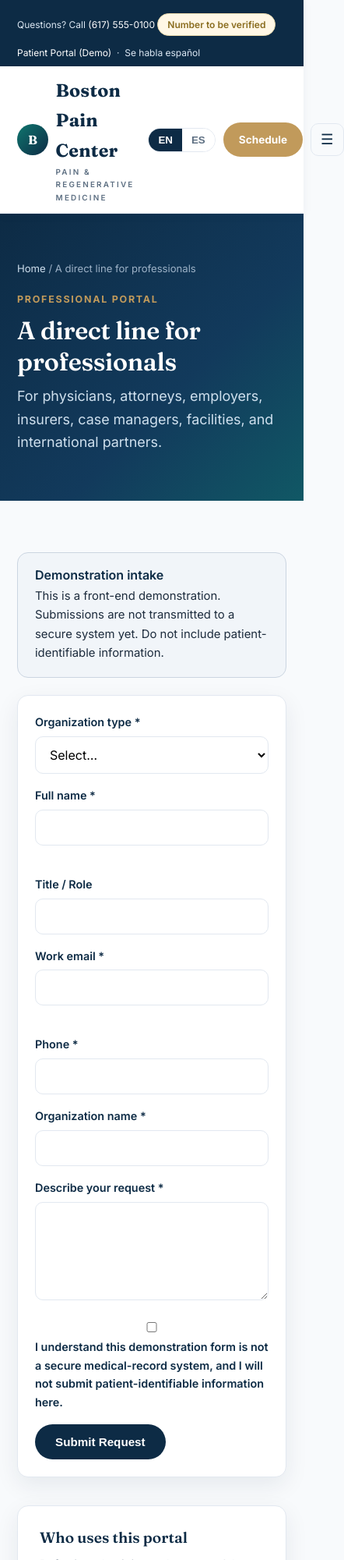
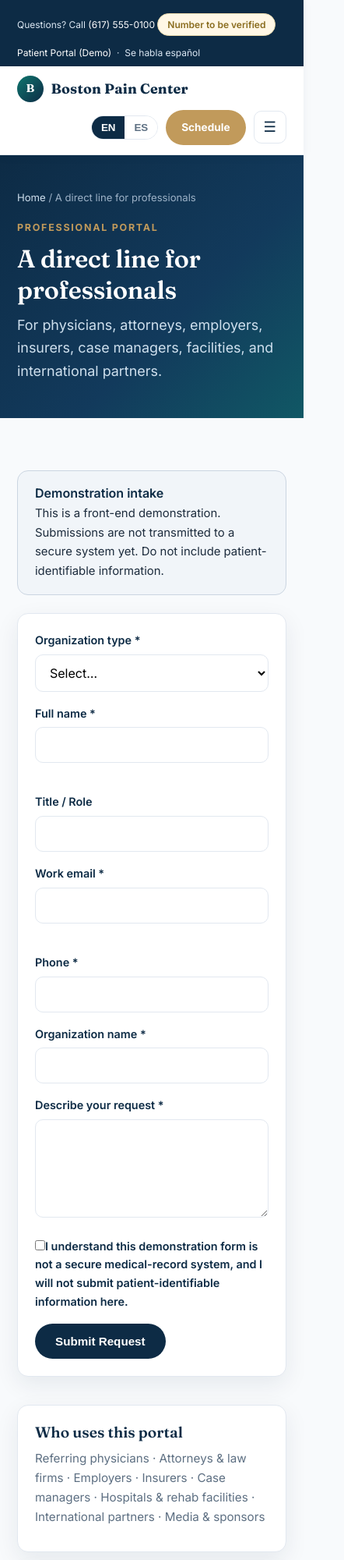
Before and after one commit to DrMorgan73/Boston-pain-center, a plain HTML site: page professional-portal.html in a window 390 px wide. Shown: the top 2000 px of the page at 78% size, 442 px wide, since content can reach past the window. Drawn offline with Linux system fonts and the light colour scheme.

Commit message:
Mobile-friendly pass: fix header overflow, checkbox layout, menu close, touch targets
- Header wraps cleanly on small phones (smaller wordmark, subtitle hidden)
- Fixed consent checkboxes stretching full-width (were broken by width:100% on inputs)
- Mobile menu now closes when a link is tapped
- Larger tap targets on mobile nav links; tighter hero/CTA/card spacing under 640px

```diff
--- a/assets/css/style.css
+++ b/assets/css/style.css
@@ -109,7 +109,7 @@
 .field.invalid input,.field.invalid select,.field.invalid textarea{border-color:var(--danger)}
 .field.invalid .err{display:block}
 .checkrow{display:flex;gap:10px;align-items:flex-start;font-size:.9rem;color:var(--muted)}
-.checkrow input{margin-top:5px}
+.checkrow input{margin-top:5px;width:auto;flex:none}
 .form-confirm{display:none;text-align:center;padding:36px 20px}
 .form-confirm.show{display:block}
 .ref-number{display:inline-block;font-family:ui-monospace,Menlo,Consolas,monospace;font-size:1.25rem;font-weight:700;background:var(--teal-tint);color:var(--teal-dark);border:1.5px dashed var(--teal);border-radius:10px;padding:10px 22px;margin:14px 0}
@@ -192,4 +192,13 @@
   .header-top .wrap{font-size:.75rem}
   .footer-grid{grid-template-columns:1fr}
   .form-card{padding:22px}
+  .header-main .wrap{flex-wrap:wrap;gap:10px}
+  .wordmark{font-size:1.12rem}
+  .wordmark small{display:none}
+  .wordmark .wm-mark{width:34px;height:34px;font-size:.9rem}
+  .hero{padding:56px 0 48px}
+  .page-hero{padding:44px 0 36px}
+  .cta-band{padding:32px 22px}
+  .main-nav a,.main-nav .nav-parent{padding:12px 11px}
+  .card{padding:22px}
 }
--- a/assets/js/main.js
+++ b/assets/js/main.js
@@ -4,7 +4,7 @@
 
 /* ---------- mobile menu ---------- */
 var menuBtn=document.querySelector('.menu-btn'), mainNav=document.getElementById('mainNav');
-if(menuBtn&&mainNav){menuBtn.addEventListener('click',function(){mainNav.classList.toggle('open');});}
+if(menuBtn&&mainNav){menuBtn.addEventListener('click',function(){mainNav.classList.toggle('open');});mainNav.querySelectorAll('a').forEach(function(a){a.addEventListener('click',function(){mainNav.classList.remove('open');});});}
 
 /* ---------- language toggle (EN/ES) ---------- */
 var LANG_KEY='bpc-lang';
```
